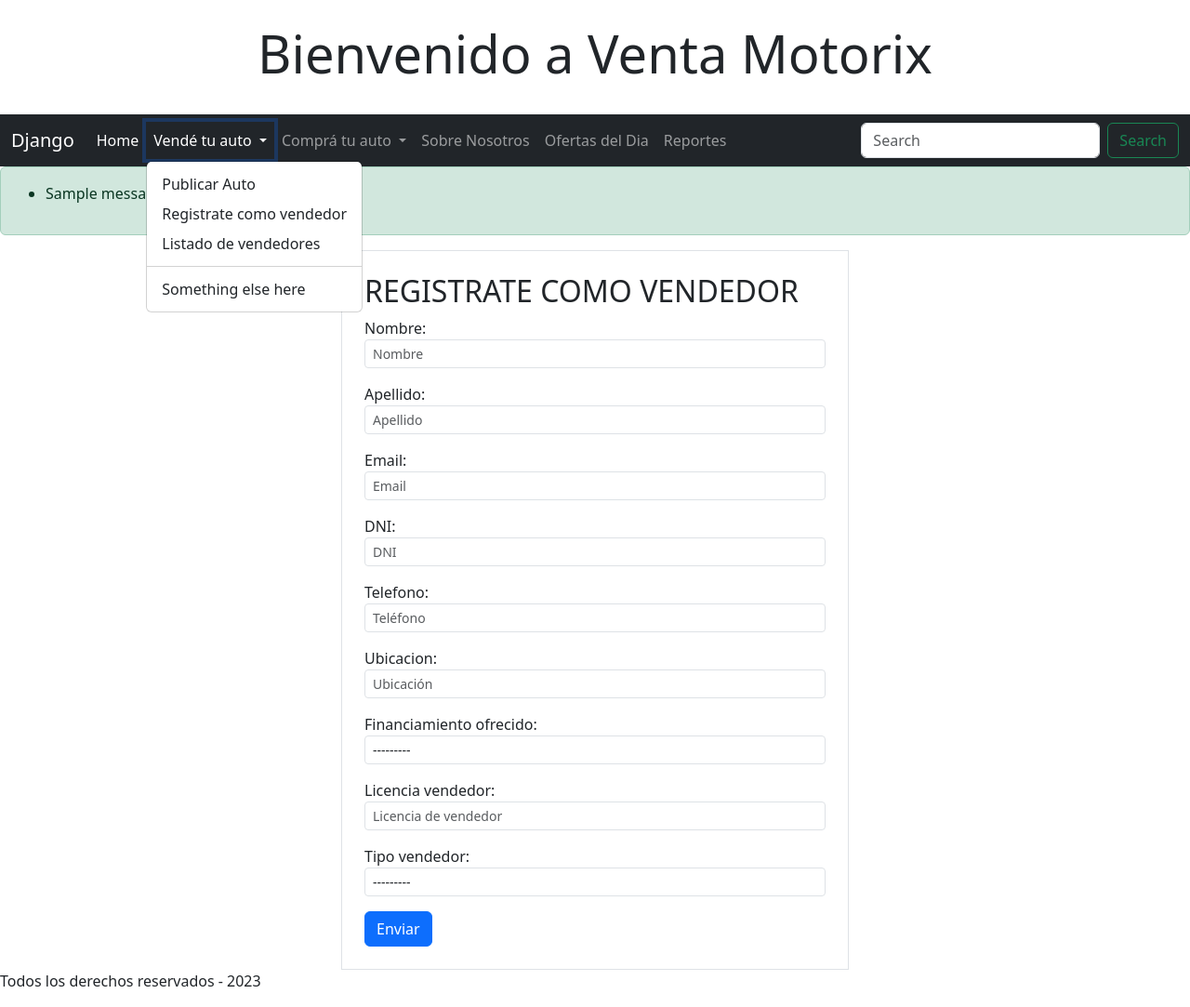
After one commit to JohnTheMano/Cac_django, a Django app: page /principal/vehiculos/alta_vendedor in a window 1280 px wide, after a click on "Vendé tu auto". The commit adds this page. Shown: the whole page at 93% size. Run offline with Django 4.2, Linux system fonts and the light colour scheme; tables that the repository leaves empty hold one stand-in row (values such as "Sample post"); one stand-in notice (Sample message) is shown.

Commit message:
Modelform vendedores

```diff
--- a/proyecto_grupal_django/core/forms.py
+++ b/proyecto_grupal_django/core/forms.py
@@ -1,5 +1,9 @@
+from typing import Any
 from django import forms
 from django.core.exceptions import ValidationError
+from .models import Vendedor
+
+
 
 class NuevoAuto(forms.Form):
     listadoMarcas = [
@@ -61,3 +65,23 @@ class NuevoAuto(forms.Form):
         if precio <= 0:
             raise ValidationError("El precio debe ser un número positivo")
         return precio
+
+
+class AltaVendedorModelForm(forms.ModelForm):
+     class Meta:
+        model = Vendedor
+        #exclude = ['email']
+
+        fields = '__all__'
+
+        widgets = {
+            'nombre': forms.TextInput(attrs={'class': 'form-control form-control-sm', 'placeholder': 'Nombre'}),
+            'apellido': forms.TextInput(attrs={'class': 'form-control form-control-sm', 'placeholder': 'Apellido'}),
+            'email': forms.EmailInput(attrs={'class': 'form-control form-control-sm', 'placeholder': 'Email'}),
+            'dni': forms.NumberInput(attrs={'class': 'form-control form-control-sm', 'placeholder': 'DNI'}),
+            'telefono': forms.TextInput(attrs={'class': 'form-control form-control-sm', 'placeholder': 'Teléfono'}),
+            'ubicacion': forms.TextInput(attrs={'class': 'form-control form-control-sm', 'placeholder': 'Ubicación'}),
+            'financiamiento_ofrecido': forms.Select(attrs={'class': 'form-control form-control-sm'}),
+            'licencia_vendedor': forms.TextInput(attrs={'class': 'form-control form-control-sm', 'placeholder': 'Licencia de vendedor'}),
+            'tipo_vendedor': forms.Select(attrs={'class': 'form-control form-control-sm'}),
+        }
--- /dev/null
+++ b/proyecto_grupal_django/core/templates/core/alta_vendedor.html
@@ -0,0 +1,41 @@
+{% extends 'core/base.html' %}
+{% load static %}
+
+{%block extra_css%}
+<link rel="stylesheet" href=" {% static 'core/css/style.css' %}">
+{%endblock%}
+
+{% block title %}Alta Vendedor{% endblock %}
+{% block content %}
+
+{% if messages %}
+  <div class="alert alert-success alert-dismissible fade show">
+
+    <ul>
+      {% for message in messages %}
+        <li>{{ message }}</li>
+      {% endfor %}
+    </ul>
+  </div>
+{% endif %}
+
+
+<div class="container">
+    <div class="row">
+      <div class="col-md-6 offset-md-3">
+        <div class="border p-4" > <!-- Agrega la clase "border" para el borde y "p-4" para el espaciado interno -->
+          <h2>REGISTRATE COMO VENDEDOR</h2> <!-- Título "Registrar auto" -->
+          <form method="post" action="{% url 'alta_vendedor' %}" class="form">
+            {% csrf_token %}
+
+            {{ form.as_p }}
+
+            <button type="submit" class="btn btn-primary">Enviar</button>
+          </form>
+        </div>
+      </div>
+    </div>
+  </div>
+
+
+{% endblock %}
--- a/proyecto_grupal_django/core/templates/core/navbar.html
+++ b/proyecto_grupal_django/core/templates/core/navbar.html
@@ -24,7 +24,8 @@
                 </a>
                 <ul class="dropdown-menu">
                   <li><a class="dropdown-item" href="{% url 'registrar_auto'%}">Publicar Auto</a></li>
-                  <li><a class="dropdown-item" href="#">Registrate como vendedor</a></li>
+                  <li><a class="dropdown-item" href="{% url 'alta_vendedor'%}">Registrate como vendedor</a></li>
+                  <li><a class="dropdown-item" href="{% url 'vendedores_listado'%}">Listado de vendedores</a></li>
                   <li><hr class="dropdown-divider"></li>
                   <li><a class="dropdown-item" href="#">Something else here</a></li>
                 </ul>
--- a/proyecto_grupal_django/core/urls.py
+++ b/proyecto_grupal_django/core/urls.py
@@ -6,9 +6,14 @@ urlpatterns = [
     path('nosotros/', views.nosotros , name='nosotros'),
     path('usuarios/<str:usuario>', views.nombre_usuario, name='nombre_usuario'),
     path('vehiculos/', views.vehiculos_todos, name='vehiculos_todos'),
+
     re_path('vehiculos/anio/(?P<anio>[0-9]{4})/$', views.vehiculos_anio, name='vehiculos_anio'),
     path('vehiculos/disponibles', views.vehiculos_estado, {'estado': 'disponible'}, name="vehiculos_disponible"),
     path('vehiculos/vendidos', views.vehiculos_estado, {'estado': 'vendido'}, name="vehiculos_vendido"),
     path('vehiculos/ficha/', views.vehiculos_ficha, name='ficha_vehiculo'),
     path('vehiculos/auto/', views.registrar_venta, name='registrar_auto'),
+    path('vehiculos/alta_vendedor', views.VendedorCreateView.as_view(), name="alta_vendedor"),
+    #path('vehiculos/', views.VehiculosListView.as_view(), name='vehiculos_todos'),
+    path('vehiculos/vendedores', views.VendedorListView.as_view(), name="vendedores_listado"),
+
     ]
--- a/proyecto_grupal_django/core/views.py
+++ b/proyecto_grupal_django/core/views.py
@@ -4,6 +4,10 @@ from django.http import HttpResponse
 from django.urls import reverse
 from datetime import datetime
 from .forms import  NuevoAuto
+from .models import Vendedor, Vehiculo
+from .forms import AltaVendedorModelForm
+from django.views.generic.edit import CreateView
+from django.views.generic.list import ListView
 
 
 # Create your views here.
@@ -20,15 +24,6 @@ def nombre_usuario(request,usuario):
        f"""<h1>Bienvenido: {usuario}!</h1>"""
     )
 
-# def vehiculos_todos(request):
-#      context = {
-#          'listado_vehiculos': [
-#               'Renault Sandero Stepway 2020',
-#               'Peugeot 208 2021',
-#               'volkswagen Tuareg 2021',
-#               'mitsubishi Colt 2023']
-#     }
-#      return render( request ,'core/vehiculos_listado.html',context)
 
 def vehiculos_todos(request):
 
@@ -36,15 +31,15 @@ def vehiculos_todos(request):
     vehiculos = [
         {'nombre': 'Renault Sandero Stepway', 'año': 2020},
         {'nombre': 'Peugeot 208', 'año': 2021},
-        {'nombre': 'Volkswagen Tuareg', 'año': 2021},
-        {'nombre': 'Mitsubishi Colt', 'año': 2023},
+       {'nombre': 'Volkswagen Tuareg', 'año': 2021},
+       {'nombre': 'Mitsubishi Colt', 'año': 2023},
         {'nombre': 'Ford ka', 'año': 2023}]
 
 
     context = {
-            'listado_vehiculos': vehiculos
+           'listado_vehiculos': vehiculos
 
-        }
+         }
 
     return render(request, 'core/vehiculos_listado.html', context)
 
@@ -111,3 +106,48 @@ def registrar_venta(request):
     }
 
     return render( request ,'core/vende_tu_auto.html',context )
+
+
+class VendedorCreateView(CreateView):
+    model = Vendedor
+    form_class = AltaVendedorModelForm
+    template_name='core/alta_vendedor.html'
+    success_url='vendedores'
+
+    #fields = '__all__'
+
+
+class VendedorListView(ListView):
+    model = Vendedor
+    context_object_name = 'listado_vendedor'
+    template_name='core/vendedor_listado.html'
+
+class VendedorDeleteView():
+    pass
+
+#listview Vehiculos
+"""
+class VehiculosListView(ListView):
+
+    vehiculos = [
+        {'nombre': 'Renault Sandero Stepway', 'año': 2020},
+        {'nombre': 'Peugeot 208', 'año': 2021},
+        {'nombre': 'Volkswagen Tuareg', 'año': 2021},
+        {'nombre': 'Mitsubishi Colt', 'año': 2023},
+        {'nombre': 'Ford ka', 'año': 2023}]
+
+
+    context = {
+            'listado_vehiculos': vehiculos
+
+        }
+
+
+
+    model= Vehiculo
+    template_name='core/vehiculos_listado.html'
+    context_object_name = 'listado_vehiculos'
+    success_url='vehiculos'
+
+
+"""
```
Also changed, not shown: proyecto_grupal_django/core/templates/core/vehiculos_listado.html (+17 -11 lines), proyecto_grupal_django/core/templates/core/vendedor_listado.html (added, +20 -0 lines), proyecto_grupal_django/core/migrations/0001_initial.py.
